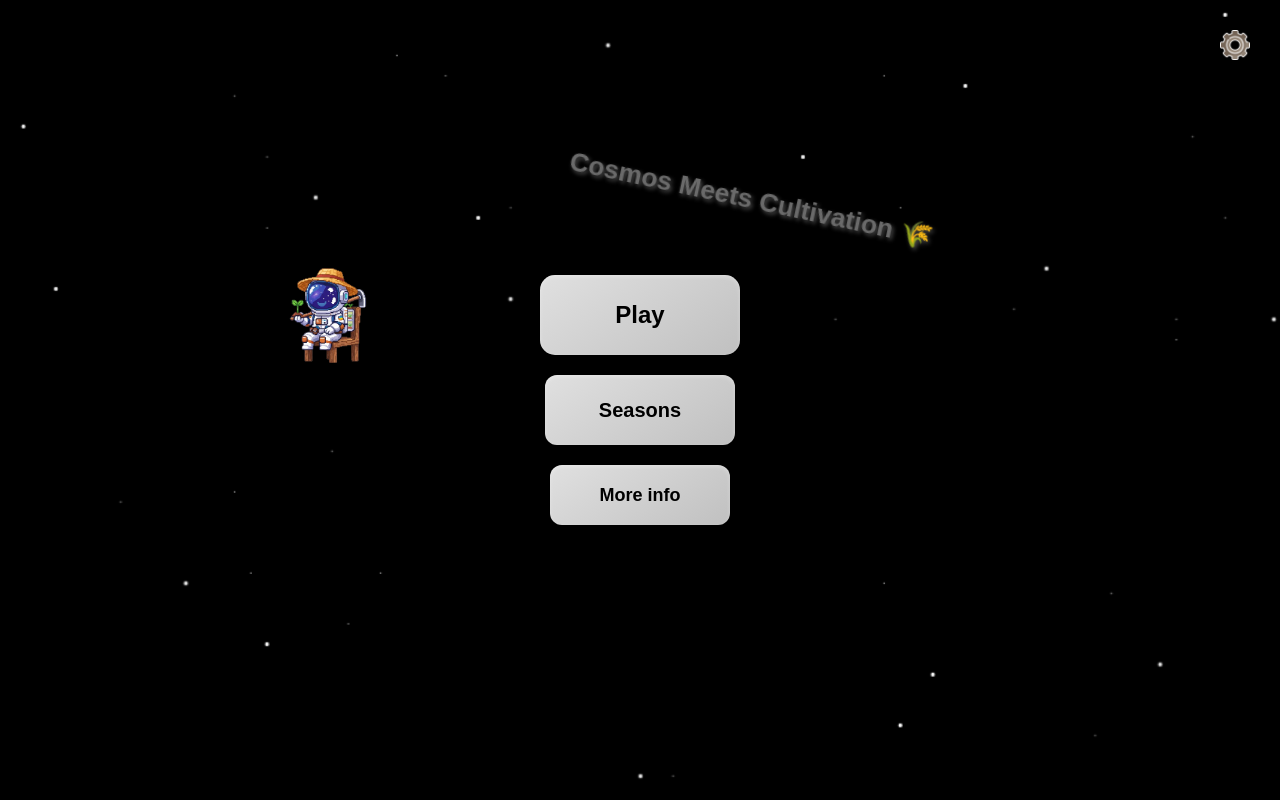
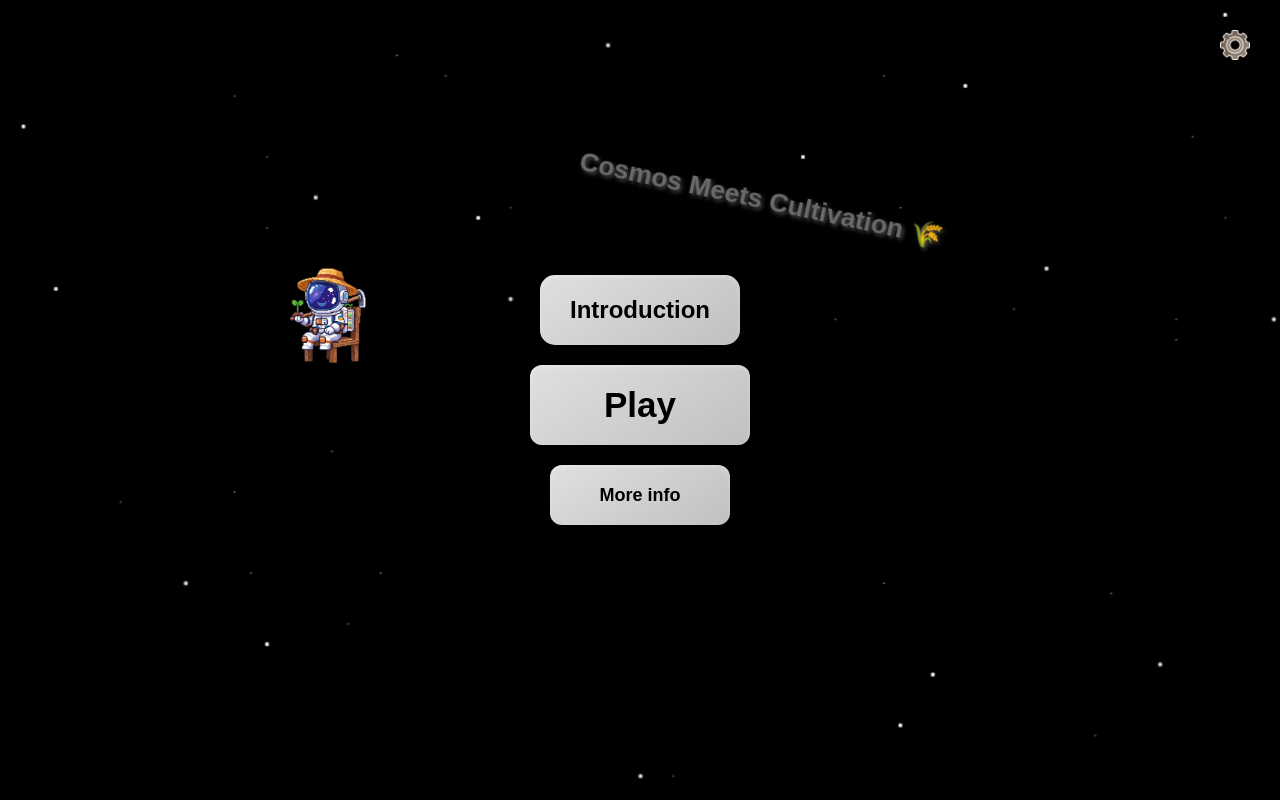
Before and after one commit to Sholudyvyy/nasa-space-apps-challenge, a Vue app: page / in a window 1280 px wide. Built offline with nearby package versions, Linux system fonts and the light colour scheme.

Commit message:
changebutton

```diff
--- a/src/levels/Menu.vue
+++ b/src/levels/Menu.vue
@@ -4,8 +4,8 @@
 
     <div class="menu-buttons">
       <h1 class="menu-title">{{ titleText }}</h1>
-      <button class="play-button" @click="startGame">Play</button>
-      <button class="seasons-button" @click="openLevelSelector">Seasons</button>
+      <button class="play-button" @click="startGame">Introduction</button>
+      <button class="seasons-button" @click="openLevelSelector">Play</button>
       <button class="more-info-button" @click="showMoreInfo = true">
         More info
       </button>
@@ -235,7 +235,7 @@ $bg-color: #000;
   align-items: center;
   justify-content: center;
   width: 200px;
-  height: 80px;
+  height: 70px;
   background: linear-gradient(145deg, #e0e0e0, #c0c0c0);
   border: none;
   border-radius: 15px;
@@ -266,13 +266,13 @@ $bg-color: #000;
   display: inline-flex;
   align-items: center;
   justify-content: center;
-  width: 190px;
-  height: 70px;
+  width: 220px;
+  height: 80px;
   background: linear-gradient(145deg, #e0e0e0, #c0c0c0);
   border: none;
   border-radius: 12px;
   color: #000;
-  font-size: 20px;
+  font-size: 35px;
   font-weight: bold;
   font-family: sans-serif;
   cursor: pointer;
```
